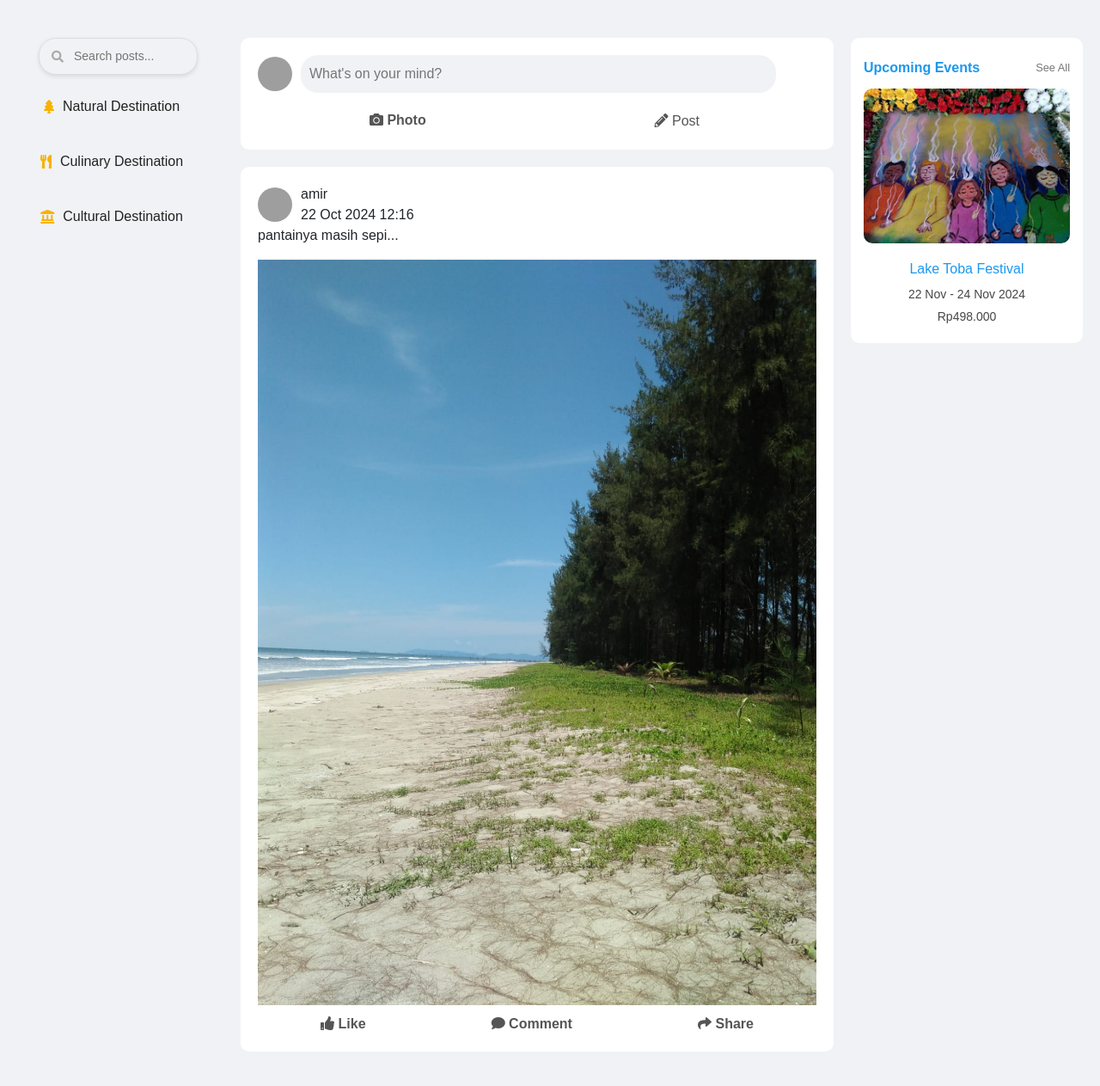
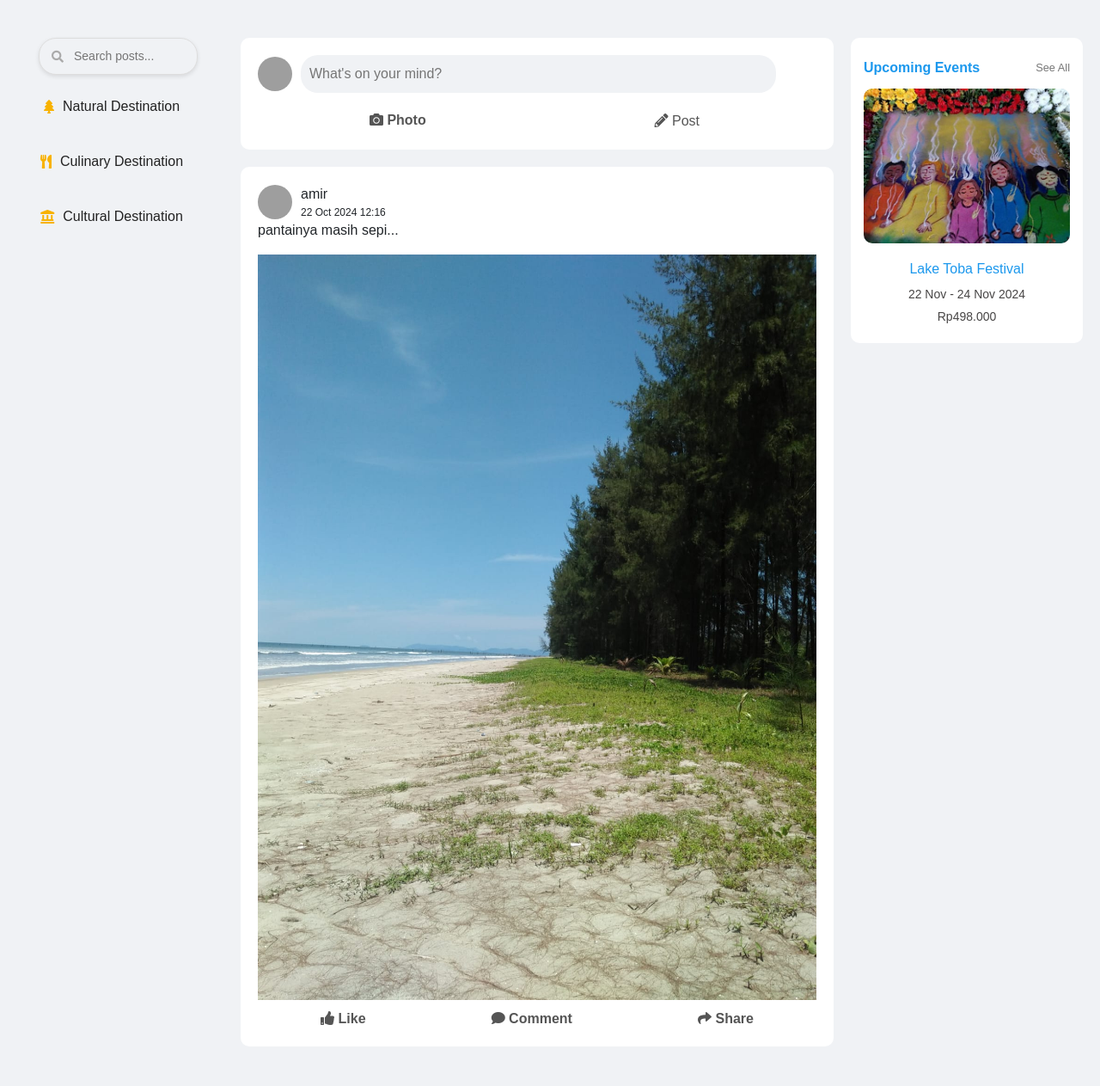
Before and after one commit to feliceyovita/Kelompok-3.5, a PHP site: page /community.php in a window 1280 px wide. Shown: the part 76-1339 px from the top of the page at 86% size. After the commit the page ends 1293 px from the top, so only its background shows below. Run offline with PHP 8.4, Linux system fonts and the light colour scheme; data comes from the database, SQL or seed files in the repository; grey boxes are pictures that could not be loaded.

Commit message:
mengecilkan font post-time

```diff
--- a/css/community.css
+++ b/css/community.css
@@ -89,6 +89,10 @@ li {
     font-weight: 500;
     margin: 0;
     flex: 1;
+}
+
+.post-time {
+    font-size: 12px;
 }
 
 .dropdown-menu {
```
